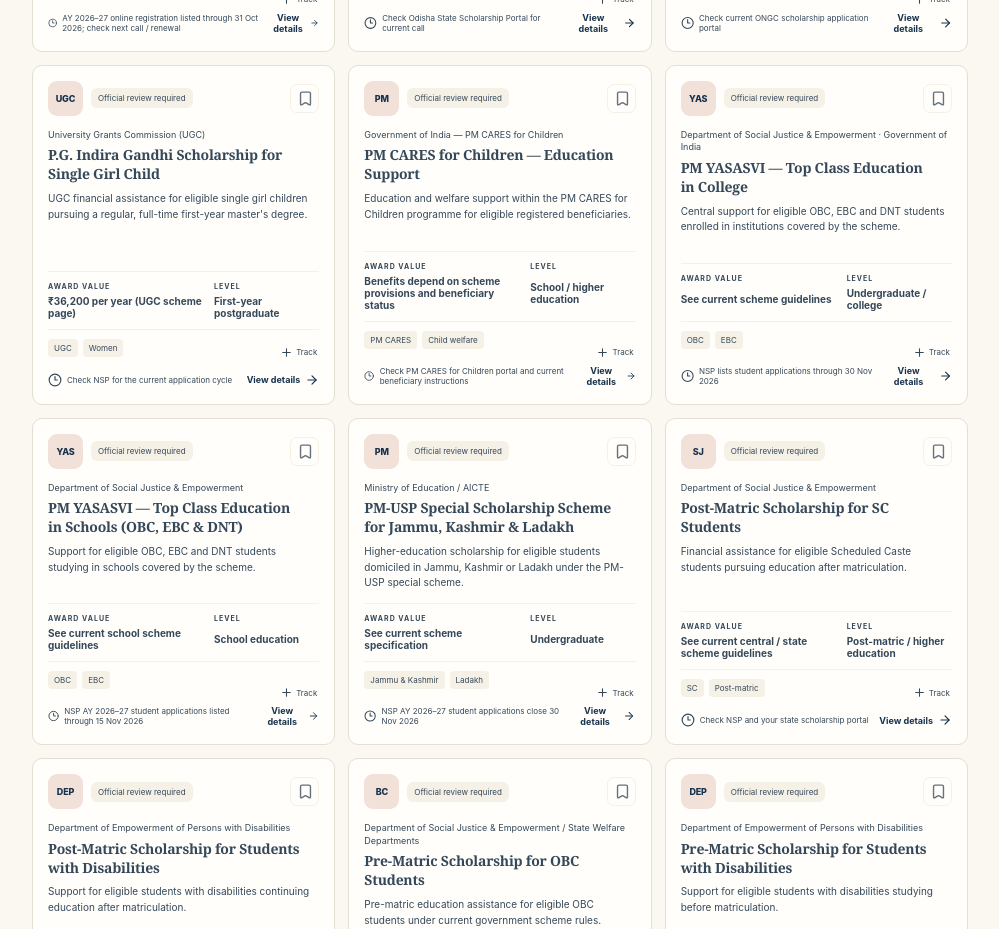
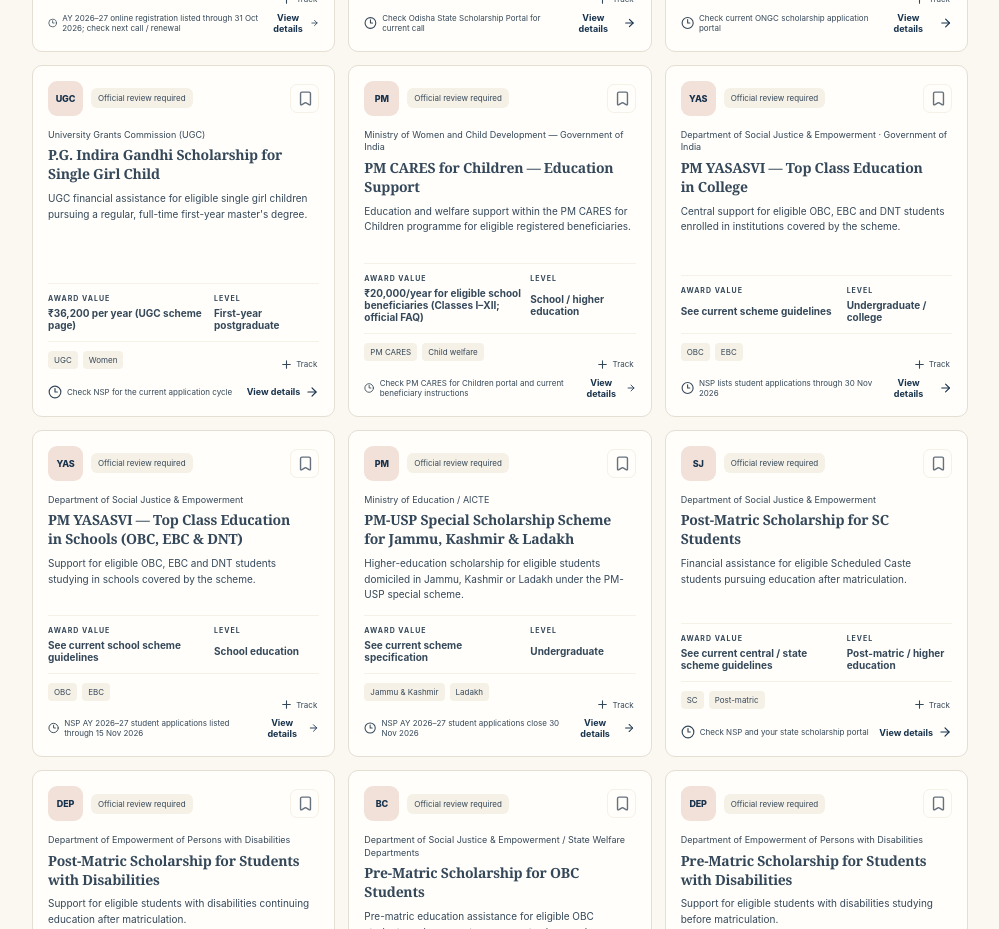
Before and after one commit to PSP-YN/Grantly, a React (Vite) app: page / in a window 1280 px wide. Shown: the part 6540-7469 px from the top of the page, without its empty margins (266-1265 px from the left). Built offline with nearby package versions, Linux system fonts and the light colour scheme.

Commit message:
data: verify PM CARES amount and source from MWCD FAQ

```diff
--- a/src/dataSupplement.ts
+++ b/src/dataSupplement.ts
@@ -65,12 +65,12 @@ export const scholarshipSupplemental: Scholarship[] = [
   },
   {
     id:"pmcares-children-scholarship",name:"PM CARES for Children — Education Support",
-    provider:"Government of India — PM CARES for Children",amount:"Benefits depend on scheme provisions and beneficiary status",amountValue:0,
+    provider:"Ministry of Women and Child Development — Government of India",amount:"₹20,000/year for eligible school beneficiaries (Classes I–XII; official FAQ)",amountValue:20000,
     deadline:"Check PM CARES for Children portal and current beneficiary instructions",category:"Need-based",level:"School / higher education",
     region:"All India",description:"Education and welfare support within the PM CARES for Children programme for eligible registered beneficiaries.",
     eligibility:["Only children meeting the PM CARES for Children beneficiary definition","Registration / verification and age or education-stage conditions apply","Not a general scholarship open to all students"],
-    tags:["PM CARES","Child welfare","Education support"],source:"https://pmcaresforchildren.in/",sourceLabel:"PM CARES for Children official portal",
-    lastVerified:"2026-11-07",verificationNote:"This is restricted beneficiary support, not a general open scholarship. Confirm registered beneficiary status and education-support terms on the official portal.",
+    tags:["PM CARES","Child welfare","Education support"],source:"https://www.spniwcd.wcd.gov.in/pm-cares-for-children-scheme/faqs",sourceLabel:"Ministry of Women & Child Development — PM CARES FAQ",
+    lastVerified:"2026-11-07",verificationNote:"The official MWCD FAQ describes ₹20,000/year support (monthly allowance plus academic allowance) for eligible registered PM CARES for Children beneficiaries in Classes I–XII. This is not a general scholarship. Confirm current beneficiary status and process with authorities.",
     initials:"PM",tone:"sage",rules:[],documents:["PM CARES beneficiary registration / confirmation","Current school / college enrollment proof","Documents requested by the official beneficiary process"]
   },
   {
```
